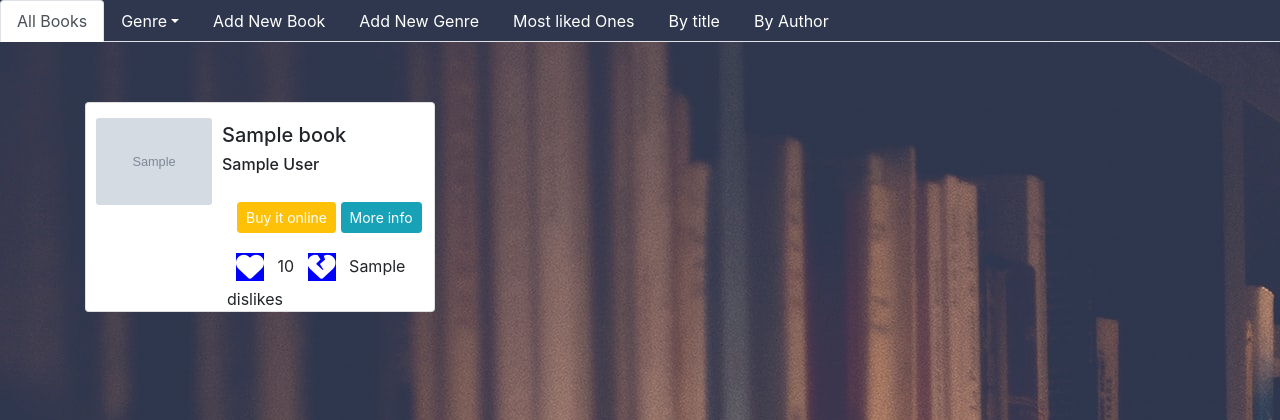
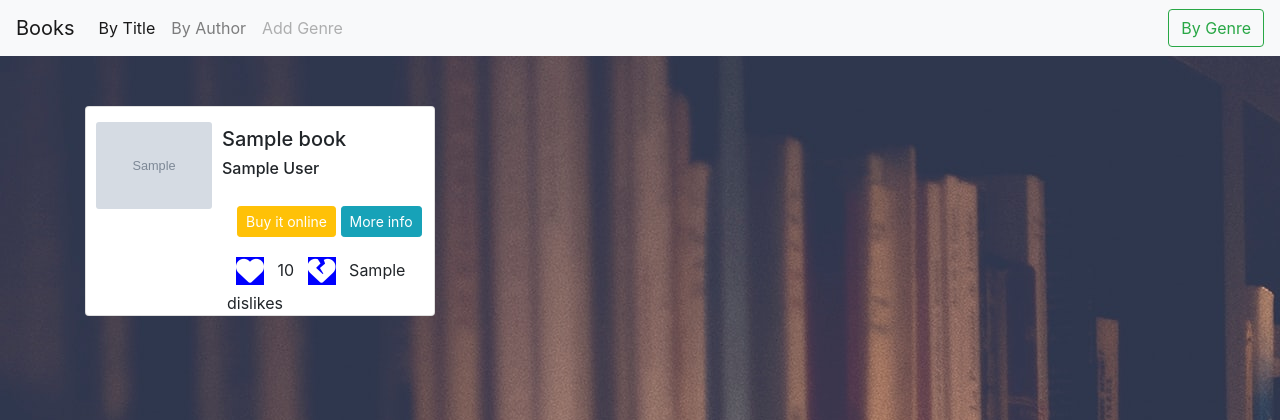
Before and after one commit to Code-Institute-Submissions/BookLiker, a Flask app: page / in a window 1280 px wide. Shown: the top 420 px of the page. Run offline with Flask 2, Linux system fonts and the light colour scheme; grey boxes marked "Sample" are stand-in pictures; a database or web service that is not in the repository returns one stand-in record (values such as "Sample title"); some libraries are stand-ins or nearby versions.

Commit message:
try new layout

```diff
--- a/static/css/main.css
+++ b/static/css/main.css
@@ -11,23 +11,11 @@ body {
   background-image: url("../images/main-bg.jpg");
 }
 
-.nav {
-  margin-bottom: 10px;
+.nav .nav-tabs {
+  border-bottom: none;
 }
 
-a.nav-link {
-  color: white;
-  margin-top: -10px;
-}
 
-a.nav-link:hover {
-  color: grey;
-}
-
-ul.nav {
-  padding-top: 10px;
-  background-color: #2f374e;
-}
 
 a {
   color: white;
@@ -66,6 +54,10 @@ h1 {
   position: relative;
 }
 
-.alert{
-    display: none;
+.alert {
+  display: none;
 }
+
+.sub-drop {
+  margin-top: 15px;
+}
--- a/templates/base.html
+++ b/templates/base.html
@@ -14,59 +14,45 @@
       rel="stylesheet"
       href="{{ url_for('static', filename='css/main.css') }}"
     />
+    <title>base</title>
   </head>
 
   <body>
-    <ul class="nav nav-tabs">
-      {% block navul %}
-      <li class="nav-item">
-        <a class="nav-link active" href="{{ url_for('get_books') }}"
-          >All Books</a
+    <nav class="navbar navbar-expand-lg navbar-light bg-light">
+      <a class="navbar-brand" href="{{ url_for('get_books') }}">Books</a>
+      <button
+        class="navbar-toggler"
+        type="button"
+        data-toggle="collapse"
+        data-target="#navbarTogglerDemo02"
+        aria-controls="navbarTogglerDemo02"
+        aria-expanded="false"
+        aria-label="Toggle navigation"
       >
-      </li>
-      <li class="nav-item dropdown">
-        <a
-          class="nav-link dropdown-toggle"
-          data-toggle="dropdown"
-          href="#"
-          role="button"
-          aria-haspopup="true"
-          aria-expanded="false"
-          >Genre</a
-        >
-        <div class="dropdown-menu">
-          {% for genre in genres %}
-          <a
-            class="dropdown-item"
-            href="{{ url_for('filtered_books', genre=genre.genre) }}"
-            >{{genre.genre}}</a
-          >
-          {% endfor %}
-        </div>
-      </li>
-      <li class="nav-item">
-        <a class="nav-link" href="{{ url_for('add_book') }}">Add New Book</a>
-      </li>
-      <li class="nav-item">
-        <a class="nav-link" href="{{ url_for('add_genre') }}">Add New Genre</a>
-      </li>
-      <li class="nav-item">
-        <a class="nav-link" href="{{ url_for('most_liked') }}"
-          >Most liked Ones</a
-        >
-      </li>
-      {% endblock %}
-      <li class="nav-item">
-        <a class="nav-link" href="{{ url_for('alphabetical_title') }}"
-          >By title</a
+        <span class="navbar-toggler-icon"></span>
+      </button>
+
+      <div class="collapse navbar-collapse" id="navbarTogglerDemo02">
+        <ul class="navbar-nav mr-auto mt-2 mt-lg-0">
+          <li class="nav-item active">
+            <a class="nav-link" href="{{ url_for('alphabetical_title') }}"
+              >By Title<span class="sr-only">(current)</span></a
             >
           </li>
           <li class="nav-item">
-        <a class="nav-link" href="{{ url_for('alphabetical_author') }}"
-          >By Author</a
+            <a class="nav-link" href="{{ url_for('alphabetical_author') }}"
+              >By Author</a
             >
           </li>
+          <li class="nav-item">
+            <a class="nav-link disabled" href="#">Add Genre</a>
+          </li>
         </ul>
+        <button class="btn btn-outline-success my-2 my-sm-0" type="submit">
+          By Genre
+        </button>
+      </div>
+    </nav>
 
     <div class="container">
       <div class="row">
```
Lines whose indentation alone changed are shown as unchanged.
